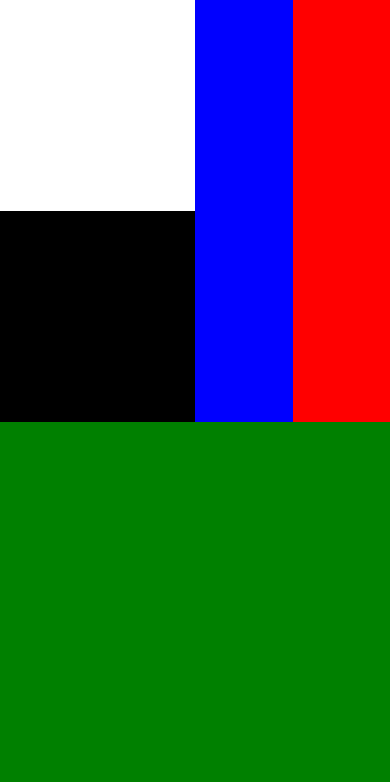
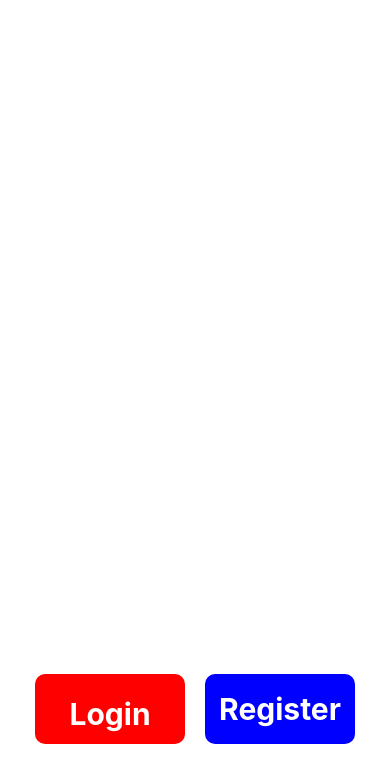
Before and after one commit to detektifmj22/MAGFIRATULJANNAH-105841102421-LAB1, a React Native app: screen / in a window 390 px wide. Shown: the top 782 px of the page. Built offline with nearby package versions, Linux system fonts and the light colour scheme.

Commit message:
percobaan ke-2

```diff
--- a/App.js
+++ b/App.js
@@ -1,21 +1,49 @@
-import { View } from 'react-native';
+import { Text, View } from 'react-native';
+
 export default function App() {
     return (
-        <View style={{flex: 1,}}>
-        <View style={{flex: 1, flexDirection: 'row'}}>
-        <View style={{flex: 1, flexDirection: 'column'}}>
-            <View style={{flex: 1,backgroundColor: 'white'}}></View>
-            <View style={{flex: 1,backgroundColor: 'black'}}></View>
+        <View style = {{
+            flex:1,
+            backgroundColor: 'white',
+            justifyContent:'center', //kolom
+            alignItems:'flex-end', //baris
+            flexDirection:'row',
+            marginBottom: 100,
+        }}>
+            <View style = {{
+            backgroundColor: 'red',
+            width: 150,
+            height: 70,
+            borderRadius: 10,
+            marginRight:10
+        }}>
+            <Text style={{
+                color: 'white',
+                textAlign: 'center',
+                lineHeight: 80,
+                fontSize: 30,
+                fontWeight: 'bold',
+        }}>
+            Login
+        </Text>
         </View>
-
-        <View style={{flex: 1, flexDirection: 'column'}}>
-        <View style={{flex: 1, flexDirection: 'row'}}>
-            <View style={{flex: 1,backgroundColor: 'blue'}}></View>
-            <View style={{flex: 1,backgroundColor: 'red'}}></View>
+            <View style = {{
+            backgroundColor: 'blue',
+            width: 150,
+            height: 70,
+            borderRadius: 10,
+            marginLeft:10
+        }}>
+            <Text style={{
+                color: 'white',
+                textAlign: 'center',
+                lineHeight: 70,
+                fontSize: 30,
+                fontWeight: 'bold',
+        }}>
+            Register
+        </Text>
         </View>
-        </View>
-        </View>
-            <View style={{flex: 1,backgroundColor: 'green'}}></View>
         </View>
     );
 }
```
